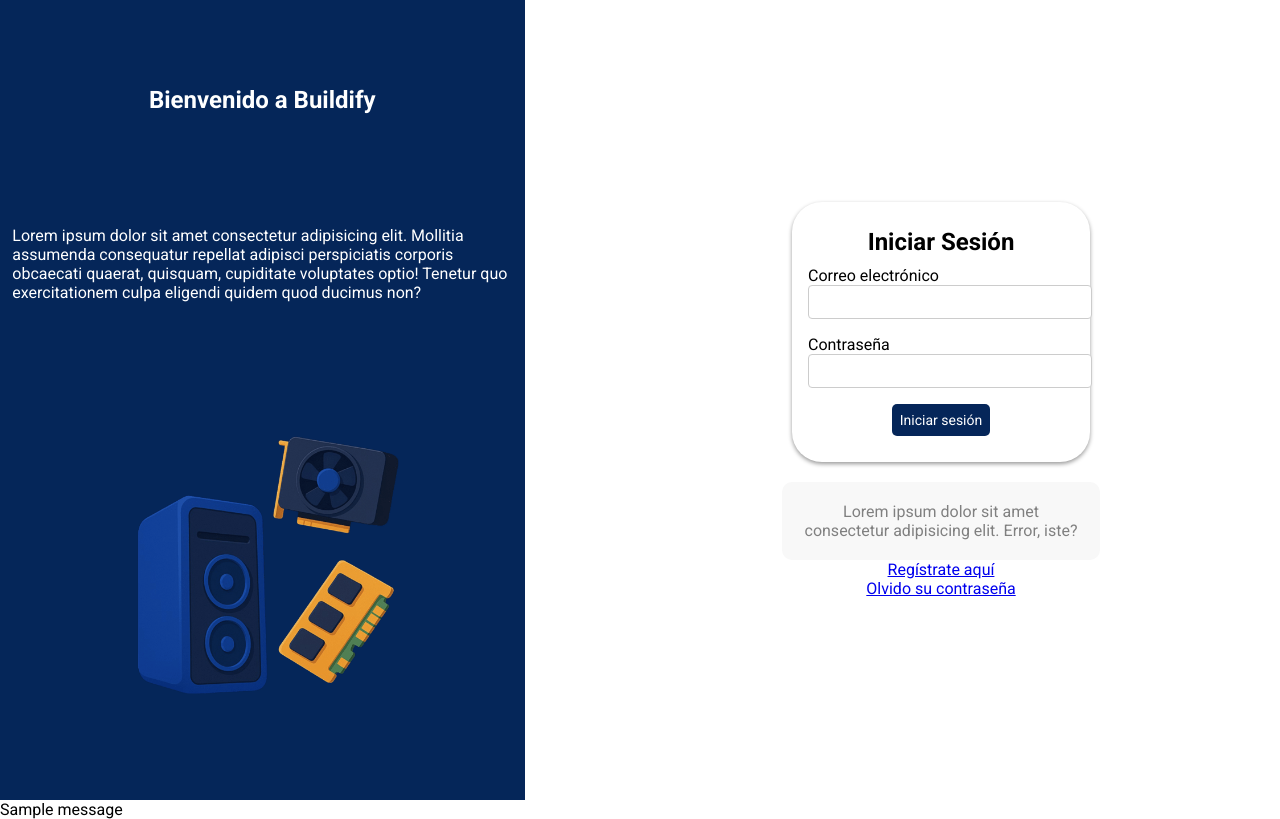
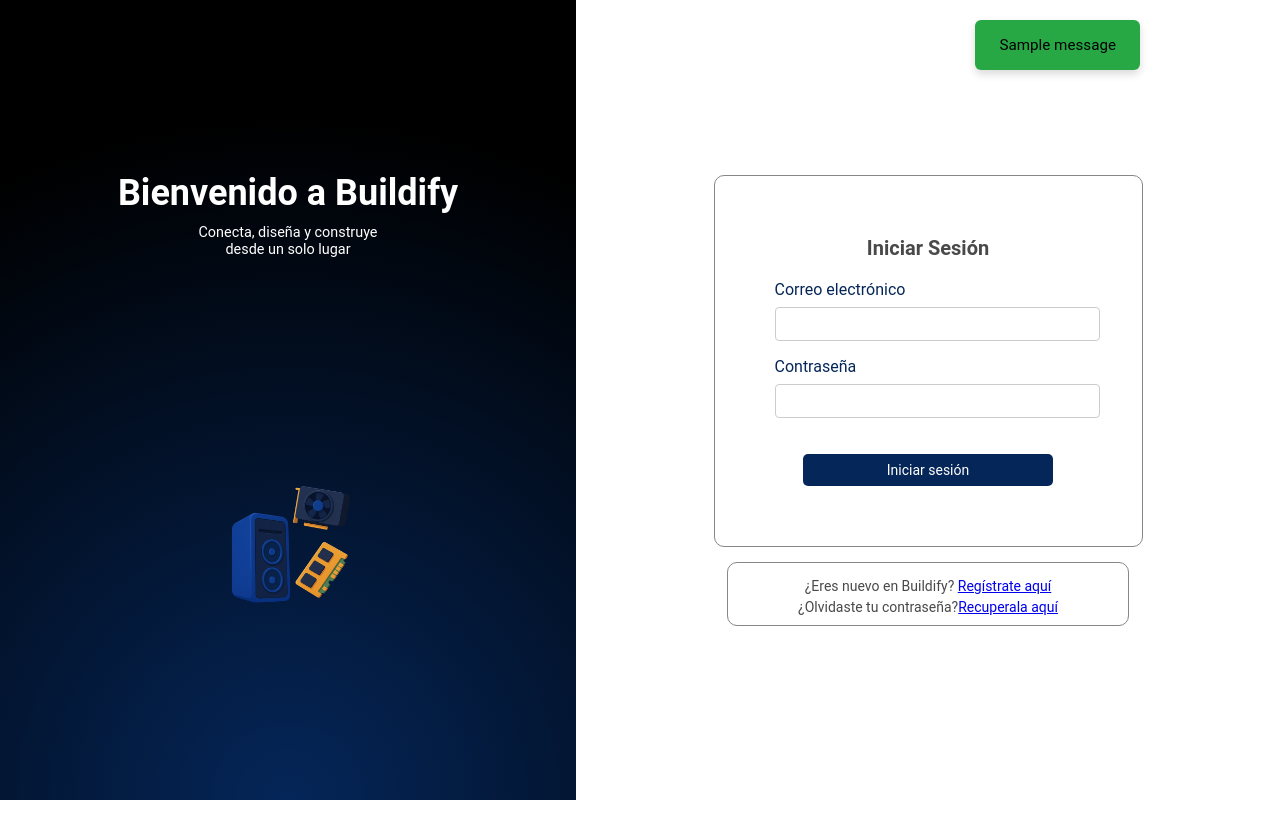
Before and after one commit to xndreeAA/BUILDIFY-V1, a Flask app: page /login in a window 1280 px wide. Run offline with Flask 3, Linux system fonts and the light colour scheme; tables that the repository leaves empty hold one stand-in row (values such as "Sample post"); one stand-in notice (Sample message) is shown; parts of the project's set-up code (start-up, migrations or seed data) failed here and were passed over.

Commit message:
feat: Implementacion de login, registro y contrasena funcionando,y aplicacion de estilos- Terminado

```diff
--- /dev/null
+++ b/app/static/css/styles/base.css
@@ -0,0 +1,149 @@
+:root {
+    --color_titulo: #021024;
+    --color_fondo_1: #C1E8FF;
+    --color_subtitulo: #052659;
+    --color_complementario_1: #5683B3;
+    --color_complementario_2: #7DA0CA;
+}
+@import url('https://fonts.googleapis.com/css2?family=Roboto:ital,wght@0,100..900;1,100..900&display=swap');
+
+*{
+    margin: 0;
+    padding: 0;
+    font-family: "Roboto", sans-serif;
+}
+.container{
+    display: grid;
+    grid-template-columns: 0.9fr 1.1fr;
+    grid-template-areas: "left-column right-column";
+    width: 100%;
+    height: 100vh;
+}
+.left-column{
+    grid-area: left-column;
+    background: radial-gradient(circle at bottom, #052659, #000000 80%);
+    color: white;
+    display: flex;
+    flex-direction: column;
+    justify-content: space-around;
+    padding: 60px;
+}
+.title{
+    grid-area: title;
+    font-size: 1.5rem;
+    color: white;
+    display: flex;
+    justify-content: center;
+    align-items: center;
+    flex-direction: column;
+}
+.parrafo{
+    grid-area: parrafo;
+    width: 200px;
+    text-align: center;
+    padding: 10px;
+    font-size: 0.9rem;
+    color: white;
+}
+.imagen{
+    grid-area: imagen;
+    display: flex;
+    justify-content: center;
+    align-items: center;
+
+}
+.imagen img{
+    width: 30%;
+    height: auto;
+    animation:float 4s ease-in-out infinite;
+}
+@keyframes float {
+    0%, 100% {
+        transform: translateY(0);
+    }
+    50% {
+        transform: translateY(-20px);
+    }
+}
+.right-column{
+    grid-area: right-column;
+    background-color: rgb(255, 255, 255);
+    display: flex;
+    flex-direction: column;
+    justify-content: center;
+    align-items: center;
+}
+.links{
+    display: flex;
+    flex-direction: column;
+    align-items: center;
+    justify-content: center;
+    width: 100%;
+    padding: 20px;
+}
+/* ----------------------------------responsive---------------------------------- */
+@media (max-width: 600px) {
+.container {
+    display: grid;
+    grid-template-columns: 1fr;
+    grid-template-areas:
+        "left-column"
+        "right-column";
+    width: 100%;
+    height: 100vh;
+}
+.title {
+    font-size: 1rem;
+}
+.imagen{
+    margin-top: 20px;
+}
+}
+
+
+/* ------------------------------------------mensaje------------------------------------------ */
+.flash-container {
+    position: fixed;
+    top: 20px;
+    right: 140px;
+    z-index: 9999;
+}
+
+.flash-message {
+    padding: 1rem 1.5rem;
+    margin-bottom: 1rem;
+    border-radius: 6px;
+    color: black;
+    box-shadow: 0 4px 8px rgba(0, 0, 0, 0.15);
+    font-size: 0.95rem;
+    animation: fadeSlide 0.5s ease;
+}
+
+/* Colores por categoría (puedes ajustarlos a tus estilos) */
+.flash-message.success {
+    background-color: #28a745;
+}
+
+.flash-message.error {
+    background-color: #dc3545;
+}
+
+.flash-message.warning {
+    background-color: #ffc107;
+    color: #000;
+}
+
+.flash-message.info {
+    background-color: #17a2b8;
+}
+
+/* Animación de entrada */
+@keyframes fadeSlide {
+    from {
+    opacity: 0;
+    transform: translateY(-15px);
+}
+to {
+    opacity: 1;
+    transform: translateY(0);
+}}
--- a/app/static/css/styles/form.css
+++ b/app/static/css/styles/form.css
@@ -1,14 +1,20 @@
 /* .input_style{
 
 } */
- :root {
+:root {
     --color_titulo: #021024;
     --color_fondo_1: #C1E8FF;
     --color_subtitulo: #052659;
     --color_complementario_1: #5683B3;
     --color_complementario_2: #7DA0CA;
 }
+.label_field {
+    font-size: 16px;
+    color: var(--color_subtitulo);
+}
 .input_field {
+    margin-top: 8px;
+    margin-bottom: 16px;
     border: 1px solid #ccc;
     padding: 8px;
     font-size: 14px;
@@ -16,30 +22,48 @@
     width: 100%;
 }
 .input_submit {
+    margin-top: 20px;
     border: 1px solid #ccc;
-    width: 100%;
+    width: 250px;
     padding: 8px;
     font-size: 14px;
     border-radius: 4px;
-    width: 100%;
     color: white;
     background-color: var(--color_subtitulo);
     border-radius: 5px;
     border: none;
 }
 .input_submit:hover{
-    background-color: gray;
+    background-color: #0c3061;
     cursor: pointer;
-    font-weight: bold;
+
 }
-.input_style {
-    margin-bottom: 16px;
-}
-
 .form_style{
-    padding: 10px;
+    padding: 60px;
     display: flex;
     justify-content: center;
     align-items: center;
     flex-direction: column;
+    border: 1px solid rgb(136, 134, 134);
+    border-radius: 10px;
 }
+.title2{
+    font-size: 20px;
+    color: var(--color_titulo);
+    margin-bottom: 20px;
+    color: rgb(74, 73, 73);
+}
+.register{
+    border: 1px solid rgb(136, 134, 134);
+    width: 380px;
+    margin-top: 15px;
+    padding: 10px;
+    border-radius: 10px;
+    text-align: center;
+}
+.register p{
+    font-size: 14px;
+    color: rgb(74, 73, 73);
+    margin-top: 5px;
+    text-decoration: none;
+}
--- a/app/static/css/styles/login.css
+++ b/app/static/css/styles/login.css
@@ -1,4 +1,4 @@
-@import url('https://fonts.googleapis.com/css2?family=Roboto:ital,wght@0,100..900;1,100..900&display=swap');
+/* @import url('https://fonts.googleapis.com/css2?family=Roboto:ital,wght@0,100..900;1,100..900&display=swap');
 :root {
     --color_titulo: #021024;
     --color_fondo_1: #C1E8FF;
@@ -67,4 +67,4 @@
     padding: 20px;
     border-radius: 10px;
     color: gray;
-}
+} */
--- /dev/null
+++ b/app/templates/auth/base.html
@@ -0,0 +1,44 @@
+<!DOCTYPE html>
+<html lang="en">
+<head>
+    <meta charset="UTF-8">
+    <meta name="viewport" content="width=device-width, initial-scale=1.0">
+    <link rel="stylesheet" href="{{ url_for('static', filename='css/styles/base.css') }}">
+    <link rel="stylesheet" href="{{ url_for('static', filename='css/styles/form.css') }}">
+    <title>Document</title>
+</head>
+<body>
+        <div class="container">
+            <div class="left-column">
+                <div class="title">
+                    <h2>Bienvenido a Buildify</h2>
+                    <div class="parrafo">
+                        <p>Conecta, diseña y construye desde un solo lugar</p>
+                    </div>
+                </div>
+
+                <div class="imagen">
+                    <img src="../static/images/loo.png" alt="login">
+                </div>
+            </div>
+            <!-- columna derecha---------------------------------------------------- -->
+
+            <div class="right-column">
+                {% block content %} {% endblock %}
+            </div>
+        </div>
+    <!-- -----------------------------------mensaje-------------------------------------- -->
+
+    {% with messages = get_flashed_messages(with_categories=true) %}
+    {% if messages %}
+    <div class="flash-container">
+        {% for category, message in messages %}
+        <div class="flash-message {{ category }}">
+            {{ message }}
+        </div>
+        {% endfor %}
+    </div>
+    {% endif %}
+{% endwith %}
+</body>
+</html>
--- a/app/templates/login.html
+++ b/app/templates/login.html
@@ -10,29 +10,22 @@
 </head>
 
 <body>
-    <div class="container">
+    {% extends "auth/base.html" %}
+    {% block title %}Iniciar Sesión{% endblock %}
+    {% block content %}
 
-        <div class="imagen">
-            <h2>Bienvenido a Buildify</h2>
-            <p>Lorem ipsum dolor sit amet consectetur adipisicing elit. Mollitia assumenda consequatur repellat adipisci
-                perspiciatis corporis obcaecati quaerat, quisquam, cupiditate voluptates optio! Tenetur quo
-                exercitationem culpa eligendi quidem quod ducimus non?</p>
-            <img src="../static/images/loo.png" alt="login">
-
-        </div>
-        <div class="formulario">
             <form class="form_style" method="POST">
-            <h2>Iniciar Sesión</h2>
+            <h2 class="title2">Iniciar Sesión</h2>
 
                 {{ form.hidden_tag() }}
 
                 <div class="input_style">
-                    {{ form.email.label }}<br>
+                    {{ form.email.label(class="label_field", size=32) }}<br>
                     {{ form.email(class="input_field", size=32) }}
                 </div>
 
                 <div class="input_style">
-                    {{ form.password.label }}<br>
+                    {{ form.password.label(class="label_field", size=32) }}<br>
                     {{ form.password(class="input_field", size=32)  }}
                 </div>
 
@@ -41,22 +34,13 @@
                 </div>
             </form>
             <div class="register">
-                <!-- <a href="register.html">Registrarme</a> -->
-                <p>Lorem ipsum dolor sit amet consectetur adipisicing elit. Error, iste?</p>
+                <p>¿Eres nuevo en Buildify? <a href="{{ url_for('auth.register') }}">Regístrate aquí</a></p>
+                <p>¿Olvidaste tu contraseña?<a href="{{ url_for('auth.forgot_password') }}">Recuperala aquí</a></p>
             </div>
-            <a href="{{ url_for('auth.register') }}">Regístrate aquí</a>
-            <a href="{{ url_for('auth.forgot_password') }}">Olvido su contraseña</a>
-        </div>
-    </div>
-    {% with messages = get_flashed_messages(with_categories=true) %}
-    {% if messages %}
-    <ul>
-        {% for category, message in messages %}
-        <li class="{{ category }}">{{ message }}</li>
-        {% endfor %}
-    </ul>
-    {% endif %}
-    {% endwith %}
+
+
+    {% endblock %}
+
 </body>
 
 </html>
```
Also changed, not shown: app/templates/auth/forgot_password.html (+9 -9 lines), app/templates/auth/reset_password.html (+6 -5 lines), app/templates/register.html (+25 -27 lines), app/utils/email.py (+10 -6 lines), 1 other file.
